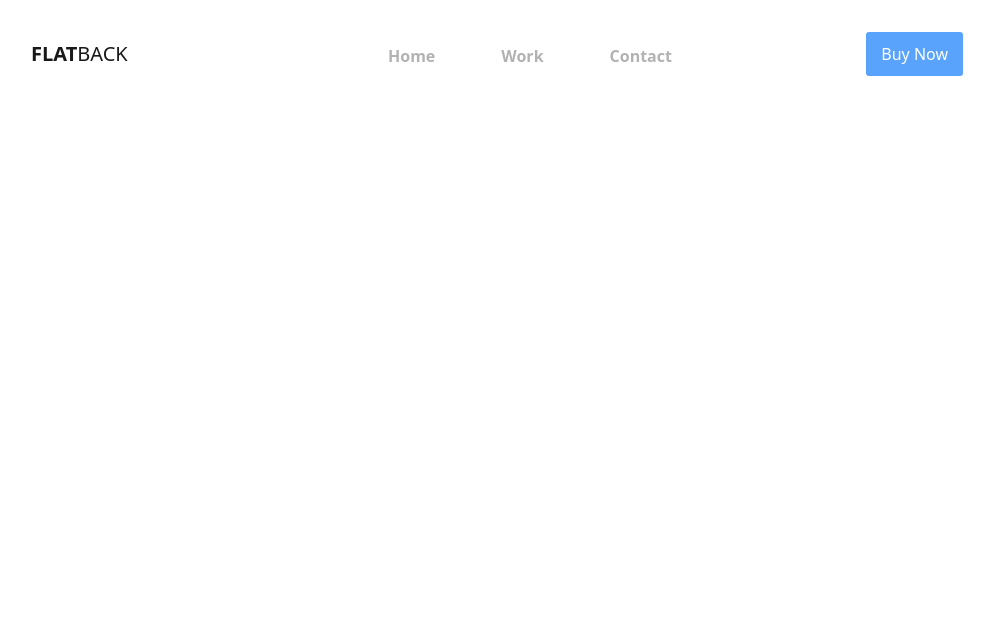
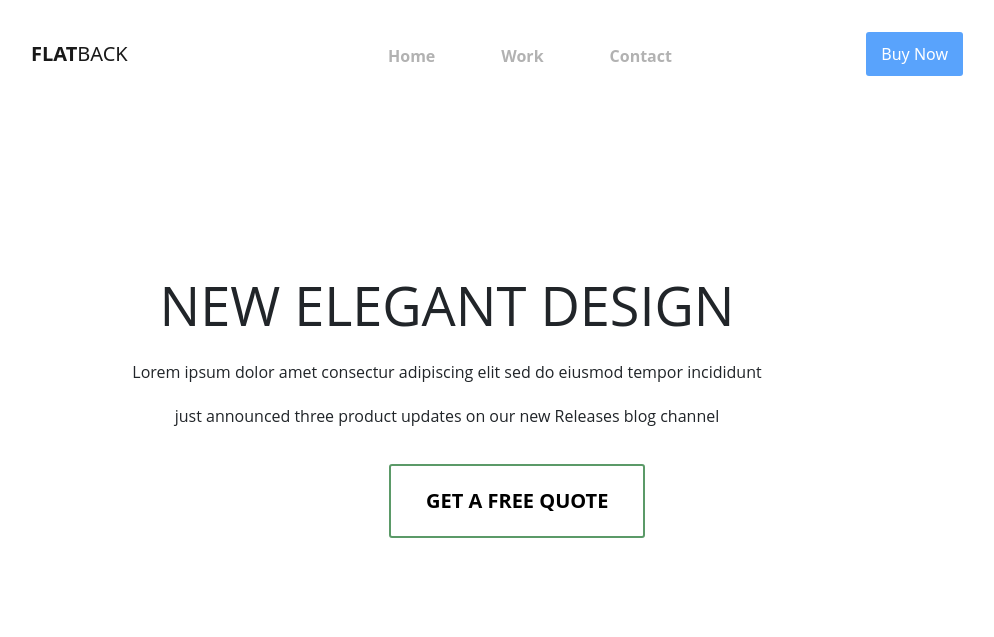
Before and after one commit to salarissa321/project-30, a plain HTML site: page index.html in a window 1280 px wide. Shown: the whole page, without its empty margins (193-1187 px from the left). Drawn offline with nearby package versions, Linux system fonts and the light colour scheme.

Commit message:
add 1 Seite

```diff
--- a/css/style.css
+++ b/css/style.css
@@ -38,5 +38,41 @@ border-radius: 3px;
 padding: 10px 15px;
 color: #fff;
 text-decoration: none;
+}
 
+.mytitel{
+    line-height: 50px;
+    margin-bottom: 14px;
+    font-size: 54px;
+    font-family: 'open sans',sans-serif;
+font-weight: 500;
+padding-top: 100px;
 }
+
+.myuntertitel{
+    font-size: 16px;
+    font-family: 'open sans',sans-serif;
+font-weight: 400;
+margin: 0 0 20px 0;
+}
+
+.mybutton{
+    background: transparent;
+border-color: black;
+color: black;
+font-size: 20px;
+font-weight: 700;
+border: 2px solid #5b9a68;
+font-family: 'open sans',sans-serif;
+padding: 20px 35px;
+text-align: center;
+display: inline-block;
+border-radius: 3px;
+text-decoration: none;
+position: relative;
+margin-left: 500px;
+}
+
+.mybutton:hover{
+    background-color: blueviolet;
+}
--- a/index.html
+++ b/index.html
@@ -36,6 +36,17 @@
     </div>
 
 
+    <div class="container py-5">
+      <div class="row py-5">
+        <div class="col-lg-12">
+          <h1 class="mytitel text-center">NEW ELEGANT DESIGN</h1>
+          <p class="myuntertitel text-center pt-3">Lorem ipsum dolor amet consectur adipiscing elit sed do eiusmod tempor incididunt</p>
+          <p class="myuntertitel text-center">just announced three product updates on our new Releases blog channel </p>
+          <a class="mybutton mt-3" href="">GET A FREE QUOTE</a>
+        </div>
+      </div>
+    </div>
+
     <script src="https://cdn.jsdelivr.net/npm/bootstrap@5.2.3/dist/js/bootstrap.bundle.min.js" integrity="sha384-kenU1KFdBIe4zVF0s0G1M5b4hcpxyD9F7jL+jjXkk+Q2h455rYXK/7HAuoJl+0I4" crossorigin="anonymous"></script>
   </body>
 </html>
```
